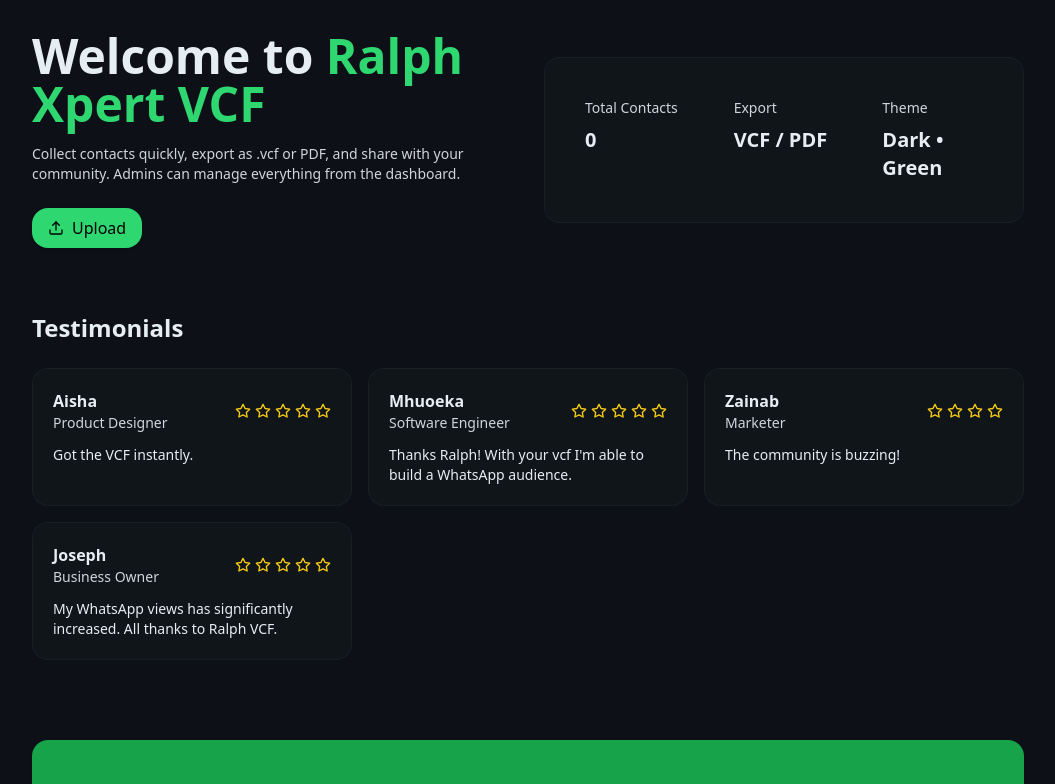
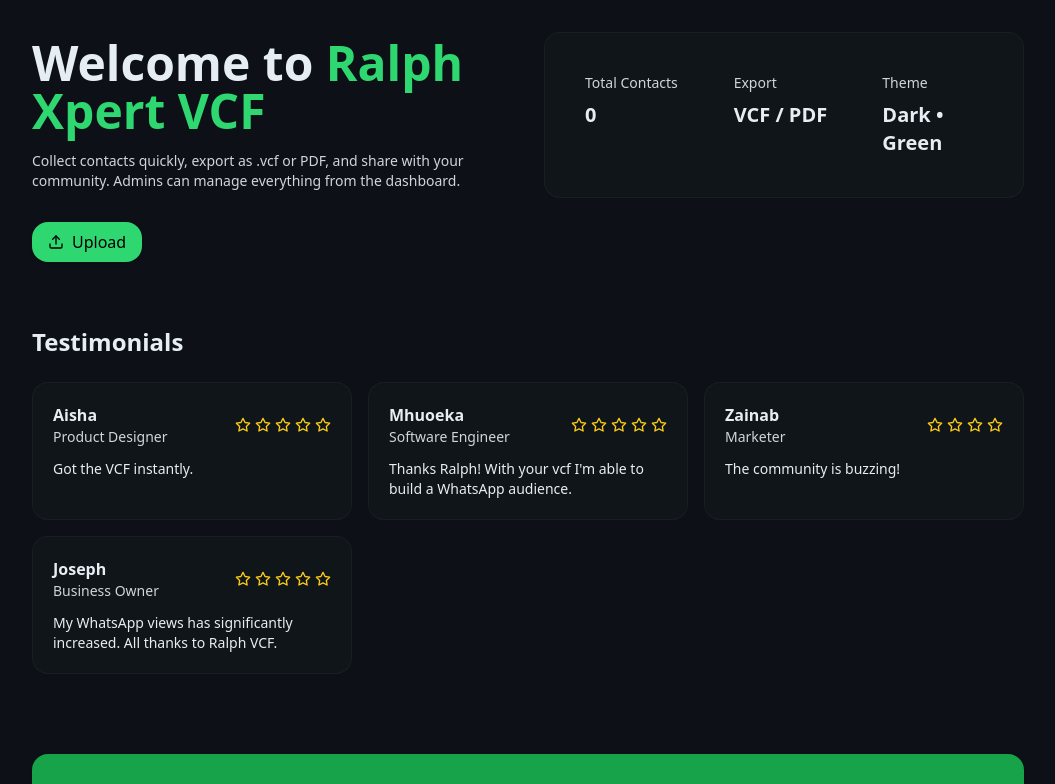
Before and after one commit to Benfeitech/Ralph-Xpert-Vcf, a Next.js app: page / in a window 1280 px wide. Shown: the top 784 px of the page, without its empty margins (112-1167 px from the left). Built offline with nearby package versions, Linux system fonts and the light colour scheme; no server answers.

Commit message:
Update index.js

```diff
--- a/pages/index.js
+++ b/pages/index.js
@@ -152,13 +152,6 @@
             Collect contacts quickly, export as .vcf or PDF, and share with your
             community. Admins can manage everything from the dashboard.
           </p>
-          <div className="mt-6 flex gap-3">
-            <Link href="/upload">
-              <a className="inline-flex items-center gap-2 btn-primary px-4 py-2 rounded-2xl shadow">
-                <Upload size={16} /> Upload
-              </a>
-            </Link>
-          </div>
         </div>
 
         <motion.div
@@ -182,6 +175,14 @@
           </div>
         </motion.div>
       </div>
+
+<div className="mt-6 flex gap-3">
+            <Link href="/upload">
+              <a className="inline-flex items-center gap-2 btn-primary px-4 py-2 rounded-2xl shadow">
+                <Upload size={16} /> Upload
+              </a>
+            </Link>
+          </div>
 
       {/* TESTIMONIALS SECTION */}
       <div className="mt-16">
```
